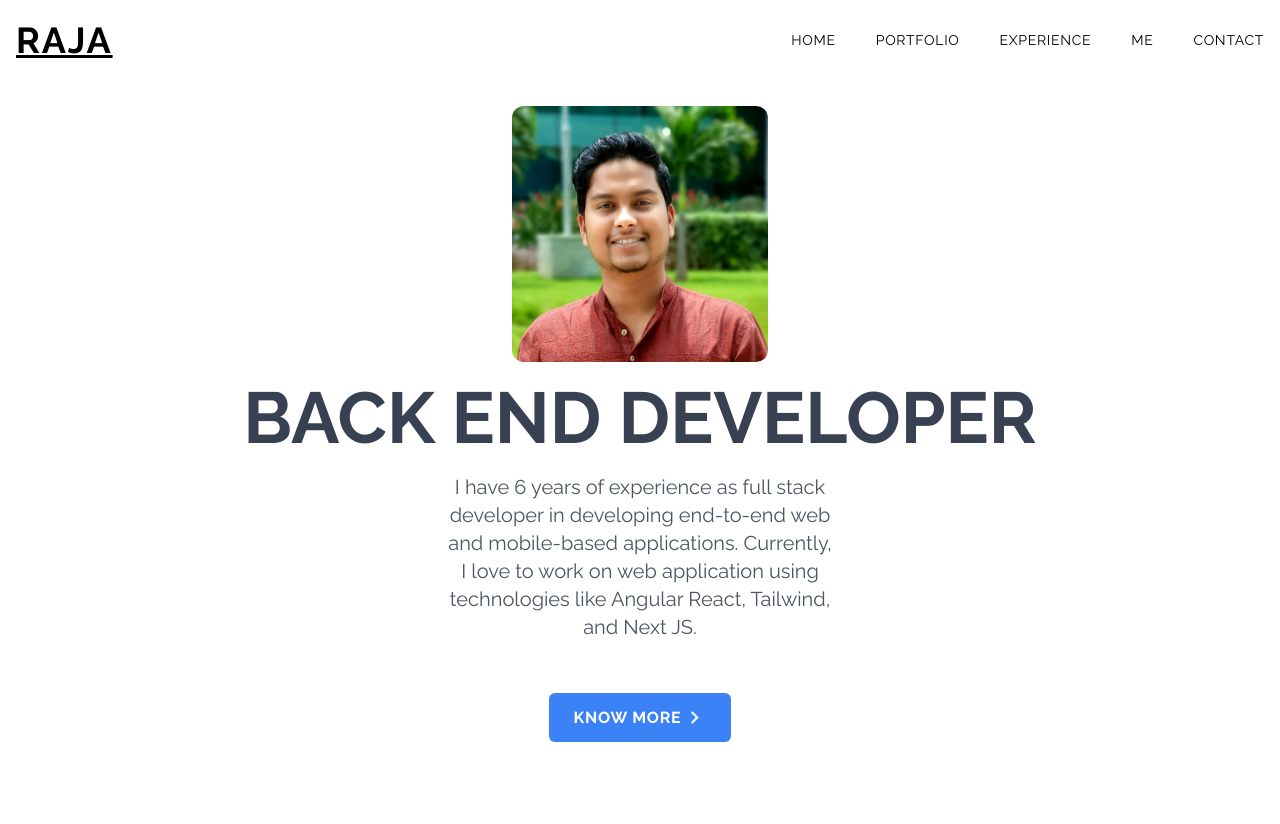
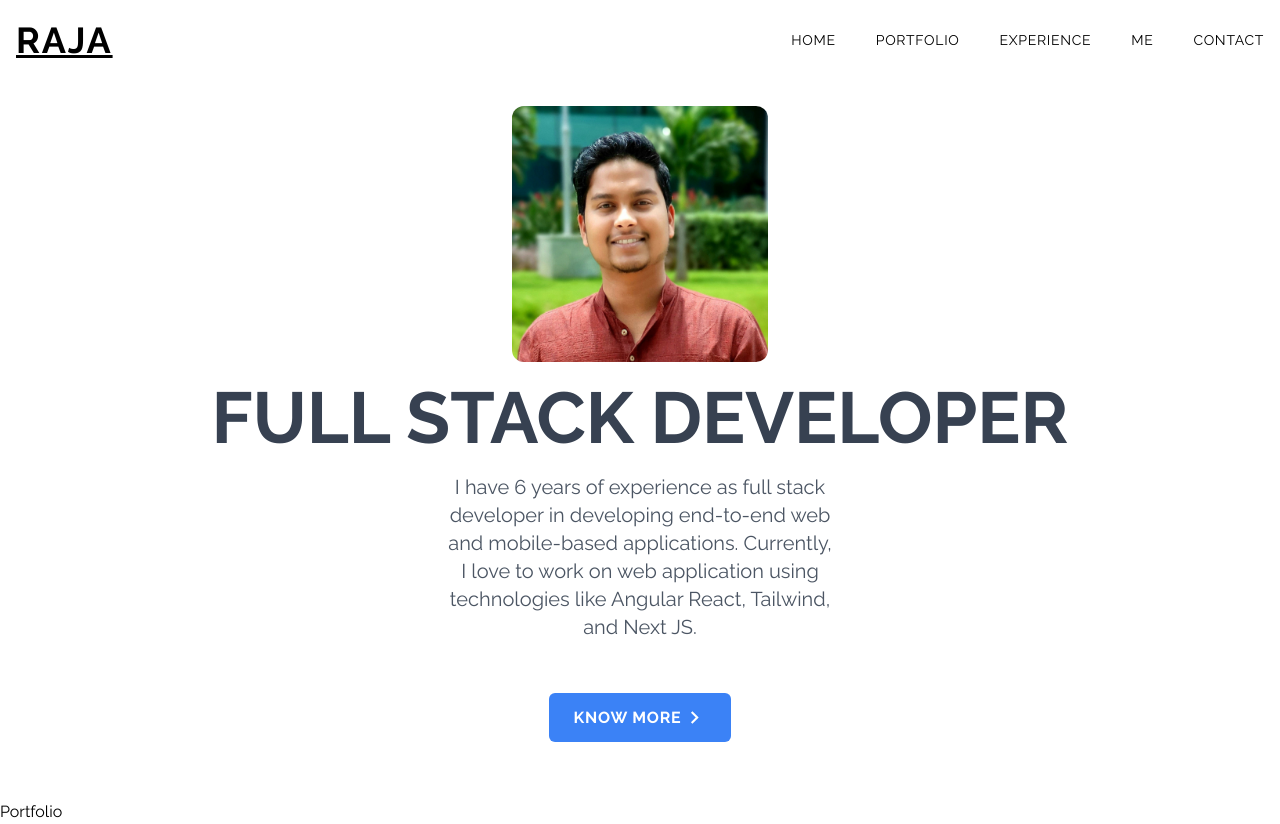
Before and after one commit to RajaKalavala/portfolio-website, a Next.js app: page / in a window 1280 px wide. Before the commit the page ends 800 px from the top, so only its background shows below. Built offline with nearby package versions, Linux system fonts and the light colour scheme.

Commit message:
[Portfolio] Create portfolio component

```diff
--- a/components/HomePage.jsx
+++ b/components/HomePage.jsx
@@ -13,7 +13,7 @@
         </div>
 
         <h1 className="uppercase font-bold text-gray-700 text-7xl">
-          back end developer
+          full stack developer
         </h1>
 
         <p className="text-gray-600 text-xl max-w-sm mx-auto">
--- /dev/null
+++ b/components/Portfolio.jsx
@@ -0,0 +1,7 @@
+import React from "react";
+
+const Portfolio = () => {
+  return <div>Portfolio</div>;
+};
+
+export default Portfolio;
--- a/pages/index.js
+++ b/pages/index.js
@@ -1,12 +1,14 @@
 import Head from "next/head";
 import Image from "next/image";
 import HomePage from "../components/HomePage";
+import Portfolio from "../components/Portfolio";
 import styles from "../styles/Home.module.css";
 
 export default function Home() {
   return (
     <div>
       <HomePage />
+      <Portfolio />
     </div>
   );
 }
```
